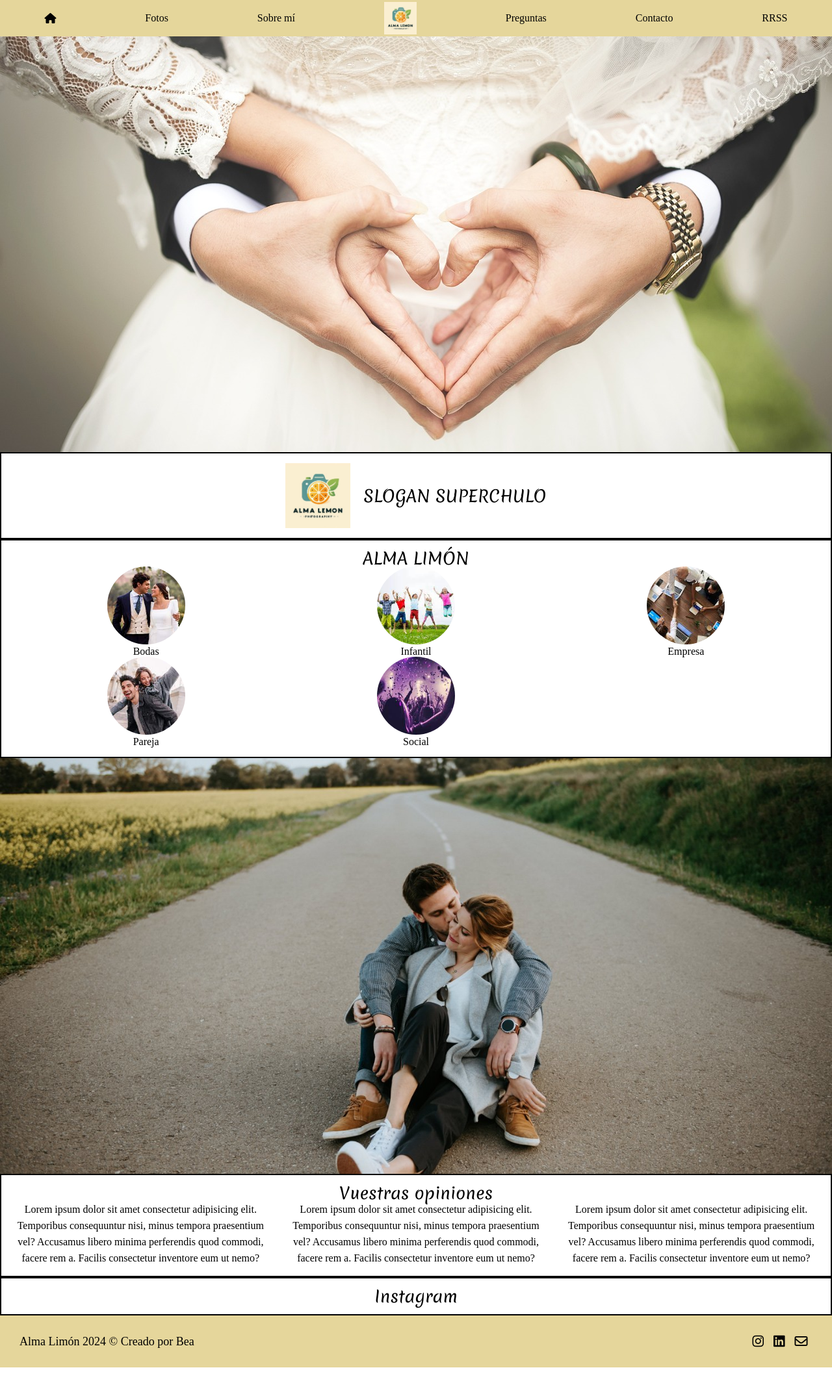
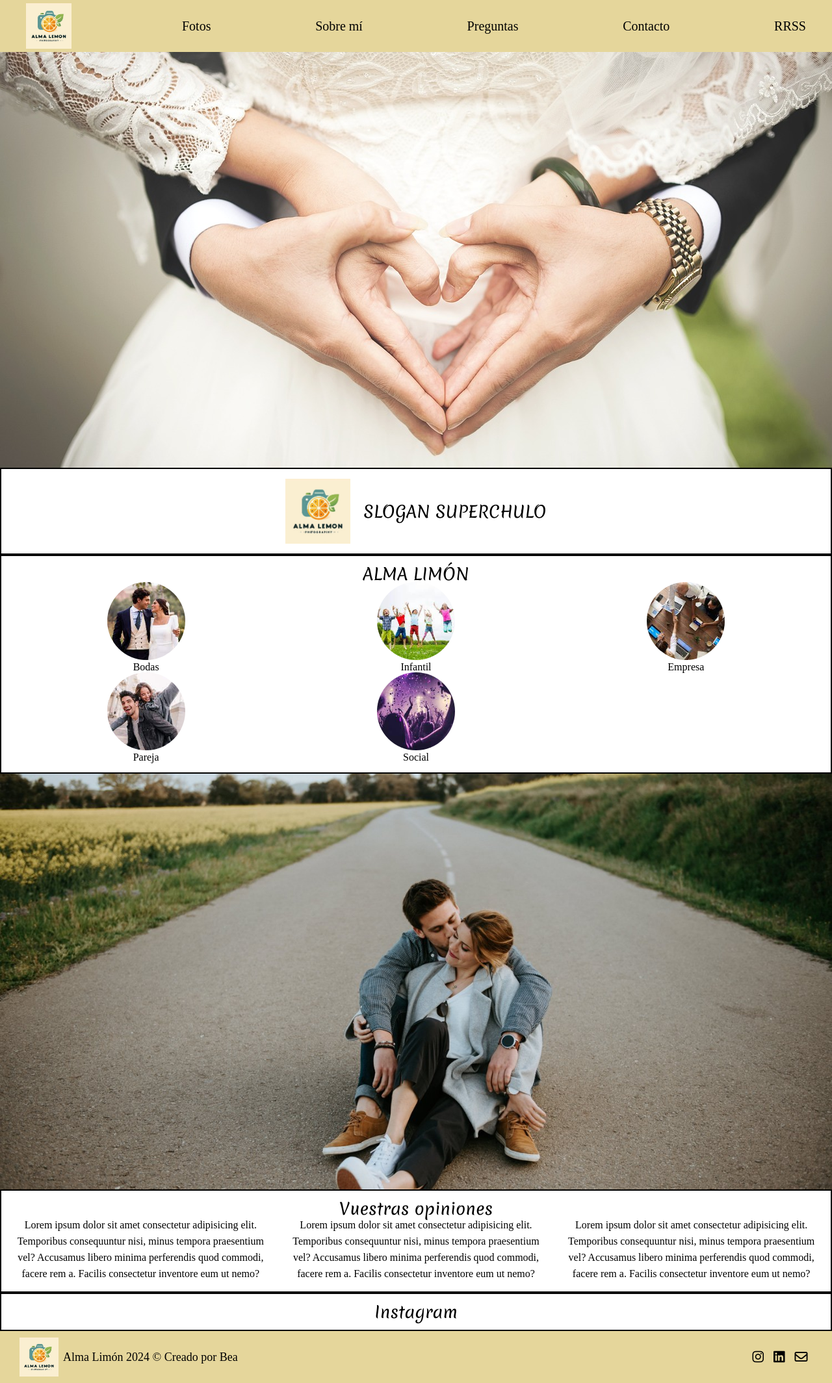
Before and after one commit to beafig/alma_lemon, a React (Vite) app: page / in a window 1280 px wide. Shown: the whole page at 65% size. Before the commit the page ends 2105 px from the top, so only its background shows below. Built offline with nearby package versions, Linux system fonts and the light colour scheme.

Commit message:
make navBar responsive

```diff
--- a/src/components/Footer.jsx
+++ b/src/components/Footer.jsx
@@ -1,8 +1,11 @@
 import "../styles/layout/Footer.scss";
+import Logo from "../images/logo.jpg";
 
 const Footer = () => {
   return (
     <footer className="footer">
+      <div className="footer__container">
+        <img className="footer__img" src={Logo} alt="" />
         <p className="footer__text">
           Alma Limón 2024 &copy; Creado por{" "}
           <a
@@ -12,6 +15,7 @@ const Footer = () => {
             Bea
           </a>
         </p>
+      </div>
       <div className="footer__icons">
         <a
           className="footer__link"
--- a/src/components/Landing.jsx
+++ b/src/components/Landing.jsx
@@ -11,7 +11,7 @@ const Landing = () => {
       <Nav />
       <main className="main">
         <div className="main__pic"></div>
-        <Section1 scrollY={scrollY} />
+        <Section1 />
         <div className="main__pic main__secondPic"> </div>
         <Section2 />
       </main>
--- a/src/components/Nav.jsx
+++ b/src/components/Nav.jsx
@@ -1,22 +1,32 @@
+import { useState } from "react";
 import { Link } from "react-router-dom";
 import "../styles/layout/Nav.scss";
 import Logo from "../images/logo.jpg";
 
 const Nav = () => {
+  const [menuOpen, setMenuOpen] = useState(false);
+
+  const toggleMenu = () => {
+    setMenuOpen(!menuOpen);
+    console.log(menuOpen);
+  };
+
   return (
-    <>
-      <nav className="navBar">
-        <a className="navBar__link" href="">
-          <i className="fa-solid fa-house"></i>
-        </a>
-
+    <nav className="navBar">
+      {/* <a className="navBar__link" href="">
+        <i className="fa-solid fa-house"></i>
+      </a> */}
+      <img className="navBar__logo" src={Logo} alt="Logo Alma Lemon" />
+      <div className="navBar__menuToggle" onClick={toggleMenu}>
+        <i className="fa-solid fa-bars navBar__menuToggle--icon"></i>
+      </div>
+      <div className={`navBar__links ${menuOpen ? "open" : ""}`}>
         <Link className="navBar__link" to="/fotos">
           Fotos
         </Link>
         <Link className="navBar__link" to="/sobreMi">
           Sobre mí
         </Link>
-        <img className="navBar__logo" src={Logo} alt="Logo Alma Lemon" />
         <Link className="navBar__link" to="/preguntas">
           Preguntas
         </Link>
@@ -26,8 +36,8 @@ const Nav = () => {
         <Link className="navBar__link" to="redes">
           RRSS
         </Link>
-      </nav>
-    </>
+      </div>
+    </nav>
   );
 };
 export default Nav;
--- a/src/styles/layout/Footer.scss
+++ b/src/styles/layout/Footer.scss
@@ -9,6 +9,15 @@
   justify-content: space-between;
   align-items: center;
   padding: 0 30px;
+  &__container {
+    display: flex;
+    align-items: center;
+    gap: 7px;
+  }
+  &__img {
+    aspect-ratio: 1/1;
+    width: 60px;
+  }
   &__text {
     font-size: 18px;
   }
--- a/src/styles/layout/Nav.scss
+++ b/src/styles/layout/Nav.scss
@@ -2,17 +2,60 @@
 
 .navBar {
   width: 100%;
-  height: 7vh;
+  height: 10vh;
   background-color: $yellow_color;
   display: flex;
-  justify-content: space-around;
+  justify-content: space-between;
   align-items: center;
-  &__link {
-    text-decoration: none;
-    color: black;
+  padding: 0 20px;
+  @media screen and (min-width: 768px) {
+    padding: 0 40px;
   }
   &__logo {
     aspect-ratio: 1/1;
     width: 50px;
+    @media screen and (min-width: 768px) {
+      width: 70px;
+    }
+  }
+  &__menuToggle {
+    display: block;
+    cursor: pointer;
+    @media screen and (min-width: 768px) {
+      display: none;
+    }
+    &--icon {
+      font-size: 25px;
+    }
+  }
+  &__links {
+    display: none;
+    @media screen and (min-width: 768px) {
+      display: flex;
+      justify-content: space-between;
+      width: 80%;
+      font-size: 20px;
+    }
+  }
+  &__links.open {
+    @media screen and (max-width: 768px) {
+      display: flex;
+      flex-direction: column;
+      gap: 5px;
+      position: absolute;
+      top: 10vh;
+      right: 0;
+      width: 40%;
+      background-color: $blue_color;
+      padding: 20px;
+    }
+  }
+  &__link {
+    text-decoration: none;
+    color: black;
+    cursor: pointer;
+    &:hover {
+      transform: scale(120%);
+    }
   }
 }
```
Lines whose indentation alone changed are shown as unchanged.
